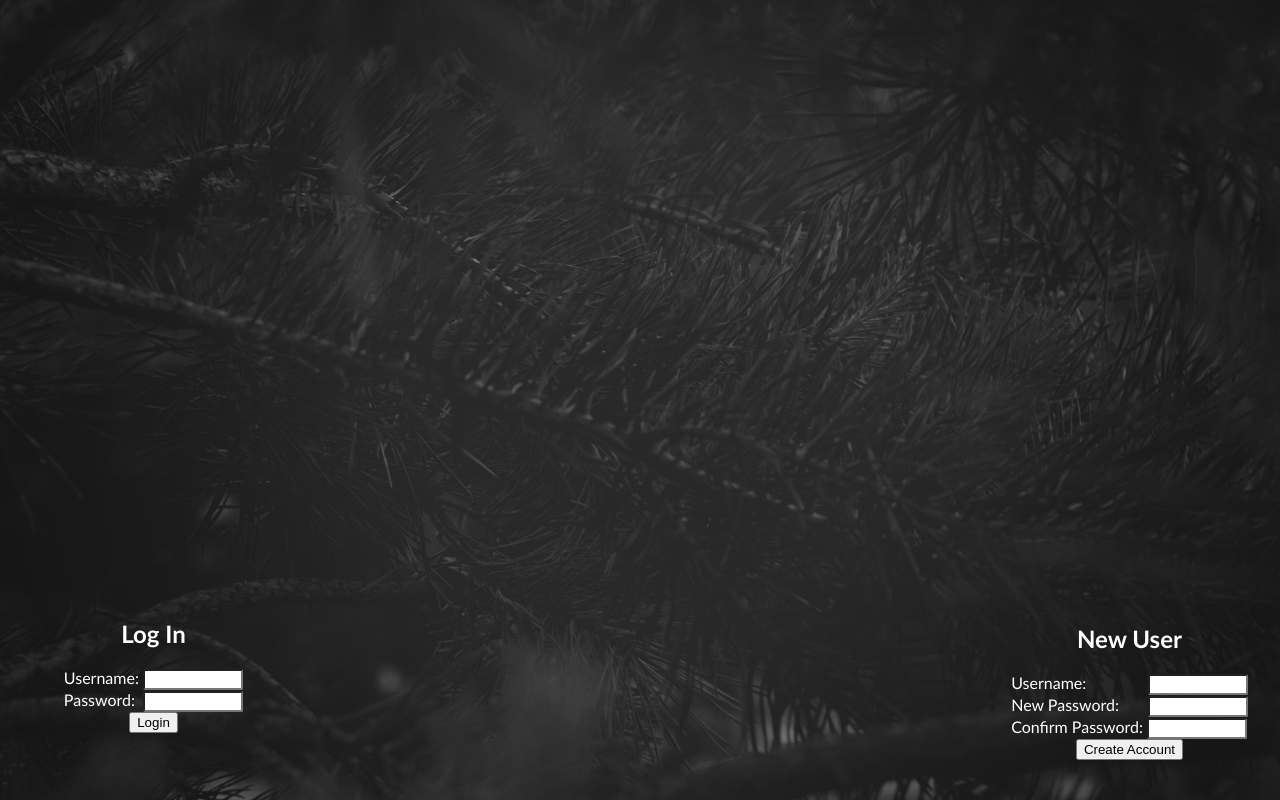
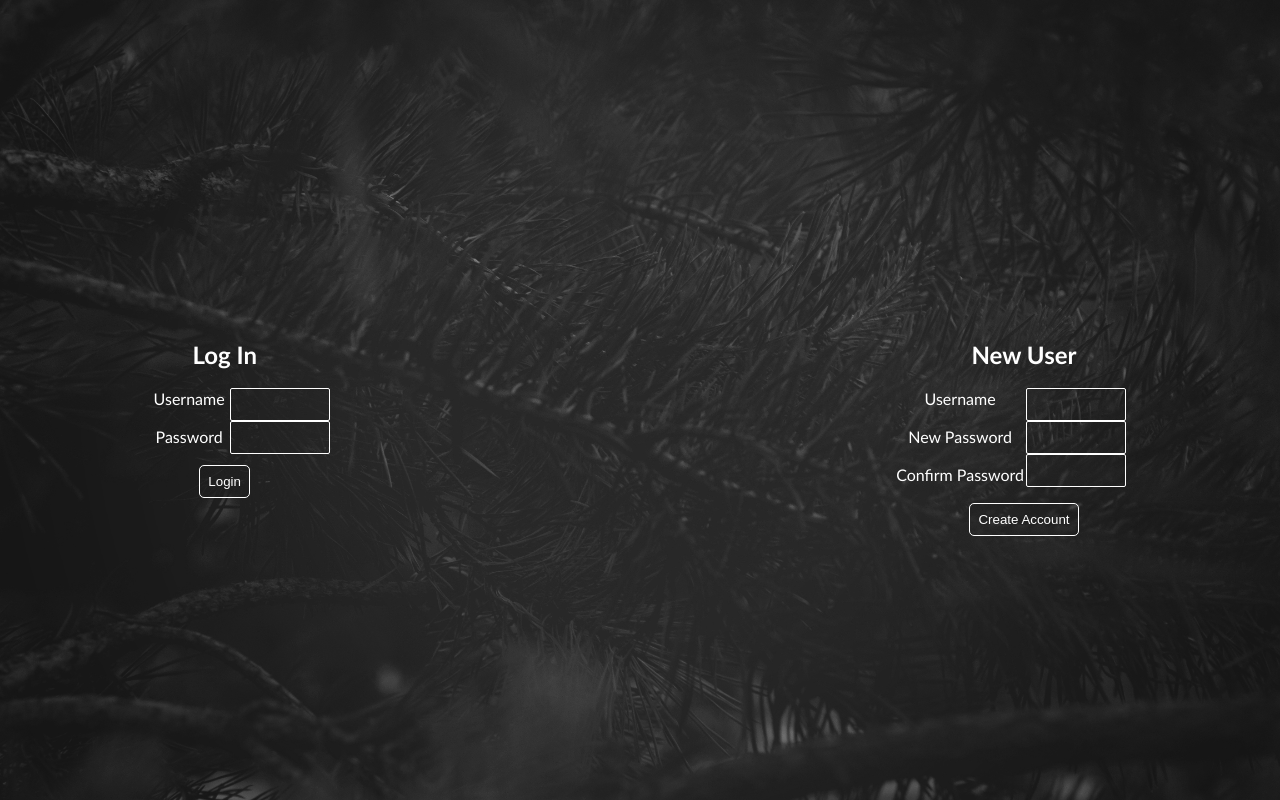
Before and after one commit to chrisliang98/1.62X10ToThe11, a Flask app: page / in a window 1280 px wide. Run offline with Flask 2, Linux system fonts and the light colour scheme.

Commit message:
MAJOR UX OVERHAUL

```diff
--- a/app.py
+++ b/app.py
@@ -3,6 +3,7 @@
 import module
 
 app = Flask(__name__)
+
 
 @app.route("/home",methods=['GET','POST'])
 @app.route("/home/",methods=['GET','POST'])
--- a/static/style.css
+++ b/static/style.css
@@ -1,10 +1,10 @@
-title {
-}
-
 body {
-    background: #222222;
     font-family:"Trebuchet MS", Helvetica, sans-serif;
     color:white;
+    background-size: cover;
+    background-repeat: no-repeat;
+    background-position: center center;
+    background-image: url('/static/back.jpg');
 }
 
 .home {
@@ -25,36 +25,51 @@
     border-radius:2px;
 }
 
-.right {
+
+.rightT {
     color:white;
     position:fixed;
-    bottom:3%;
-    left: 79%;
+    top: 40%;
+    right: 20%;
 }
 
-.left {
+.rightI {
     color:white;
     position:fixed;
-    bottom:4%;
-    right:81%;
+    top: 48.5%;
+    right: 12%;
 }
 
-.error1{
-    position:fixed;
-    bottom: 1%;
-    right: 80%;
+#title,
+#button {
+    position:relative;
+    left: 50%;
 }
 
-.error2{
+.leftT {
+    color:white;
     position:fixed;
-    bottom: 0;
-    left: 82%;
+    top:40%;
+    left: 12%;
 }
 
-.success{
+.leftI {
+    color:white;
     position:fixed;
-    bottom: 0;
-    left: 82%;
+    top:48.5%;
+    left: 18%;
+}
+
+.errorL {
+    position:fixed;
+    top:68%;
+    left:10.5%;
+}
+
+.errorR {
+    position:fixed;
+    top:70%;
+    right:13.5%;
 }
 
 ul li {
@@ -74,47 +89,75 @@
     background-color: #96DBF2;*/
 }
 
-button:focus,
-button:hover,
-button:active {
-  background: #fff;
-  color: #000;
-  transition: all 0.5s ease-in;
+.navbar {
+    display: inline-block;
+    width: 10%;
+    padding: 8px;
+    border-radius:5px;
+    background-color: Transparent;
+    color: #fff;
+    border: 1px solid #fff;
+    text-align: center;
+    outline: none;
+    text-decoration: none;
 }
 
-.navbar button {
-    display: inline-block;
-    box-sizing: border-box;
-    margin: 0 auto;
-    padding: 8px 0px;
-    width: 80%;
-    max-width: 150px;
-    background: #fff; /* fallback color for old browsers */
-    background: rgba(255, 255, 255, 0.5);
-    border-radius: 8px;
-    color: #fff;
-    text-align: center;
-    text-decoration: none;
-    letter-spacing: 1px;
-    transition: all 0.3s ease-out;
+.navbar:hover,
+.navbar:active,
+.centerButton:hover,
+.centerButton:active,
+input[type="submit"]:hover,
+input[type="submit"]:active{
+    background: #fff;
+    color: #000;
+    transition: all 0.5s ease-in;
 }
 
-.navbar button:focus,
-.navbar button:hover,
-.navbar button:active {
-  background: #fff;
-  color: #000;
-  transition: all 0.5s ease-in;
+.centerButton {
+    font-size:150%;
+    display: inline-block;
+    width: 10%;
+    border-radius:5px;
+    padding: 15px 6px;
+    background-color: Transparent;
+    color: #fff;
+    border: 1px solid #fff;
+    text-align: center;
+    outline: none;
+
 }
 
+.center {
+    position:relative;
+    top:50%;
+    left:44%;
+}
 
 a {
     text-decoration:none;
 }
-
 .stories {
-    margin-bottom:100px;
+    margin-bottom:0;
     margin-right:25%;
     margin-left:25%;
     color:white;
 }
+
+.story {
+    margin-bottom:35%;
+    margin-right:25%;
+    margin-left:25%;
+    color:white;
+}
+
+input {
+
+    display: inline-block;
+    padding: 8px;
+    border-radius:5px;
+    background-color: Transparent;
+    color: #fff;
+    border: 1px solid #fff;
+    text-align: center;
+
+}
--- a/templates/home.html
+++ b/templates/home.html
@@ -5,45 +5,7 @@
         <link rel="stylesheet" type="text/css" href="/static/style.css">
     </header>
     <body class="home">
-
-        {% if not 'n' in session %}
-        <form method="POST" class="left">
-            <center>
-            <h2>Log In</h2>
-            </center>
-            Username: <input type="text" name="username" class="box">
-            <br>
-            Password:&nbsp; <input type="password" name="password" class="box">
-            <br>
-            <center>
-            <input type="submit" class="button" name="button" value="Login">
-            </center>
-            <br>
-        </form>
-            {% if error %}
-            <p class="error1"><font color="red">{{error}}</font>
-            {% endif %}
-            {% if success %}
-            <p class="success"><font color="green">{{success}}</font>
-            {% endif %}
-        <form method="POST" class="right">
-            <center>
-            <h2> New User </h2>
-            </center>
-            Username:&nbsp;&nbsp;&nbsp;&nbsp;&nbsp;&nbsp;&nbsp;&nbsp;&nbsp;&nbsp;&nbsp;&nbsp;&nbsp;&nbsp;&nbsp;<input type="text" name="newUser" class="box">
-            <br>
-            New Password:&nbsp;&nbsp;&nbsp;&nbsp;&nbsp;&nbsp;&nbsp;<input type="password" name="newPass" class="box">
-            <br>
-            Confirm Password: <input type="password" name="newPassC" class="box">
-            <br>
-            <center>
-            <input type="submit" class="button" name="button" value="Create Account">
-            </center>
-        </form>
-            {% if error2 %}
-            <p class="error2"><font color="red"> {{error2}} </font>
-            {% endif %}
-        {% else %}
+        {% if 'n' in session %}
         <nav>
             <center>
                 <button onclick="location.href='/'" class="navbar">Home</button>
@@ -54,7 +16,51 @@
         </nav>
         <center><font color="white">
                 <h1>Welcome {{session['n']}}</h1>
+                {% else %}
+                <div class="leftT">
+                    <center>
+                        <h2 id="title">Log In</h2>
+                        Username<br><br>
+                        Password<br><br>
+                        <form method="POST">
+                            <input id="button" type="submit" class="button" name="button" value="Login">
+                            <div class="leftI">
+                                <input type="text" name="username" class="box"><br>
+                                <input type="password" name="password" class="box">
+                            </div>
+                        </form>
+                    </center>
+                </div>
+                <div class="rightT">
+                    <center>
+                        <h2 id="title"> New User </h2>
+                        Username<br><br>
+                        New Password<br><br>
+                        Confirm Password<br><br>
+                        <form method="POST">
+                            <input id="button" type="submit" class="button" name="button" value="Create Account">
+                            <div class="rightI">
+                                <input type="text" name="newUser" class="box"><br>
+                                <input type="password" name="newPass" class="box"><br>
+                                <input type="password" name="newPassC" class="box"><br><br>
+                            </div>
+                        </form>
                         {% endif %}
+                    </center>
+                </div>
+                        {% if error %}
+                        <div class="errorL">
+                            <font color="red">{{error}}</font>
+                        </div>
+                        {% endif %}
+                        <div class="errorR">
+                        {% if success %}
+                        <p><font color="green">{{success}}</font></p>
+                        {% endif %}
+                        {% if error2 %}
+                        <p><font color="red"> {{error2}} </font></p>
+                        {% endif %}
+                        </div>
         </center>
     </body>
 </html>
--- a/templates/story.html
+++ b/templates/story.html
@@ -15,12 +15,12 @@
     </nav>
     <body>
         <center>
-            <div class='stories'>
+            <div class='story'>
                 <h1> {{title}} </h1>
                 <h2> {{line}} </h2>
                 <form method="POST" class="bottom">
                     <input type="text" name="newLine" maxlength="100">
-                    <br>
+                    <br><br>
                     <input type="submit" name="button" value="Add to Story">
                     {{delete}}
                 </form>
```
Also changed, not shown: templates/new.html (+5 -3 lines). Lines whose indentation alone changed are shown as unchanged.
